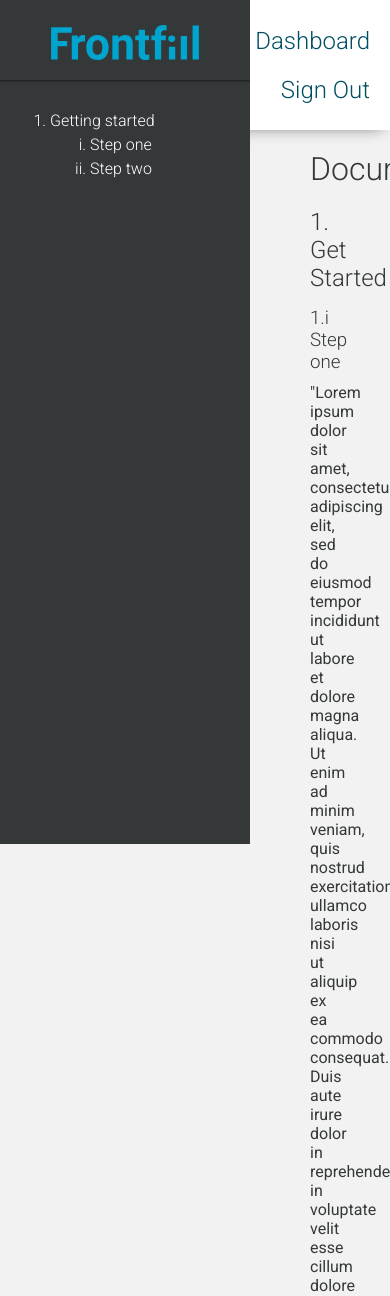
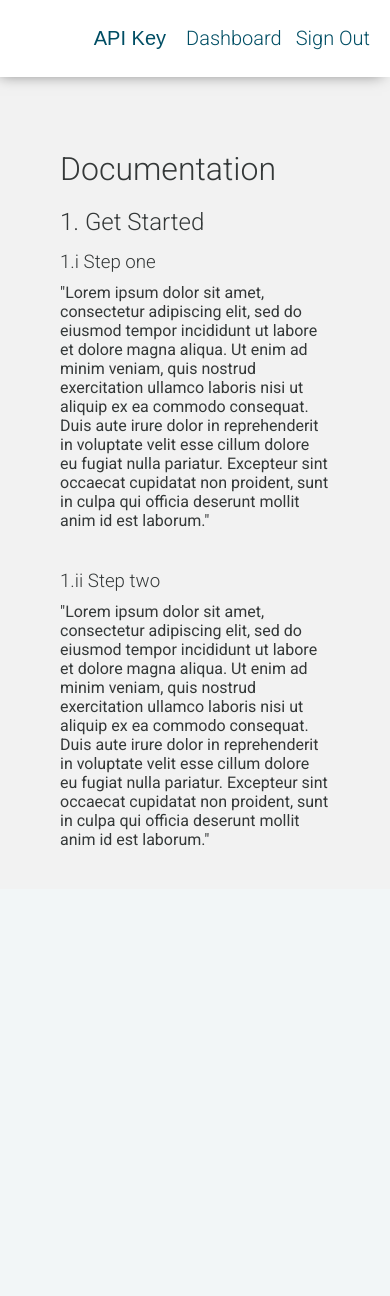
Before and after one commit to CamillaVoss/frontfill, a PHP site: page /documentation.php in a window 390 px wide; the page is wider, and only the part inside the window is pictured. Shown: the top 1296 px of that part. After the commit the page ends 846 px from the top of that part, so only its background shows below. Run offline with PHP 8.4, Linux system fonts and the light colour scheme; the visitor is signed in with stand-in values (Sample User, id 1); tables that the repository leaves empty or names only in its code hold one stand-in row (values such as "Sample post").

Commit message:
Made responsive

```diff
--- a/app/include/modals.php
+++ b/app/include/modals.php
@@ -26,7 +26,7 @@
 	<div class="modal-content">
 		<h2>Create section</h1>
 		<form action="<?php echo htmlspecialchars($_SERVER['PHP_SELF']) . '?' . htmlspecialchars($_SERVER['QUERY_STRING']); ?>" method="POST">
-			<input name="title"  placeholder="Section Title (must be unique)" class="section-title">
+			<input name="title"  placeholder="Section Title (must be unique)" class="section-title" autofocus>
 			<div class="two-buttons">
 			    <button type="submit" name="addSection" value="addSection" class="CTA-btn filled">Save</button>
 	        	<button class="CTA-btn outlined close-create-section-modal">Cancel</button>
--- a/app/include/scripts.php
+++ b/app/include/scripts.php
@@ -78,4 +78,11 @@
 	    document.getElementsByClassName("delete-item-modal")[0].style.display = "none";
 	});
 }
+
+
+// Open section bar
+$( ".menu" ).click(function() {
+	$(".sidebar").slideToggle();
+});
+
 </script>
--- a/app/index.php
+++ b/app/index.php
@@ -68,6 +68,9 @@
 
         	<div class="content <?php if (!empty($sections)) {echo 'not-empty';}; ?>">
         		<nav class="navigation">
+        			<div class="navigation-left">
+        				<button class="menu">&#9776;</button>
+        			</div>
 		        	<div class="navigation-right">
 		            	<ul>
 			             	<li><a href="documentation.php">Documentaion</a></li>
--- a/app/signin.php
+++ b/app/signin.php
@@ -29,7 +29,7 @@
                         $_SESSION['create_succes'] = false;
                         ?>
                         <div class="form-group">
-                            <input type="email" name="email" placeholder="Email" required>
+                            <input type="email" name="email" placeholder="Email" required autofocus>
                         </div>
 
                         <div class="form-group">
--- a/app/signup.php
+++ b/app/signup.php
@@ -21,7 +21,7 @@
 						<h1>Create new user</h1>
 
 						<div class="form-group">
-		                	<input type="email" name="email" placeholder="Email" required>
+		                	<input type="email" name="email" placeholder="Email" required autofocus>
 		                </div>
 
 		                <div class="form-group">
--- a/app/style.css
+++ b/app/style.css
@@ -113,6 +113,7 @@
   display: -ms-flexbox;
   display: flex; }
   .dashboard .sidebar {
+    display: box;
     background-color: #343838;
     -webkit-box-flex: 0;
     -ms-flex-positive: 0;
@@ -121,7 +122,8 @@
     position: fixed;
     top: 0;
     bottom: 0;
-    z-index: 1; }
+    z-index: 1;
+    overflow-y: scroll; }
     .dashboard .sidebar .sidebar-logo {
       height: 35px;
       width: 150px;
@@ -322,6 +341,35 @@
       -ms-transform: scale(1.2);
       transform: scale(1.2); }
 
+@media only screen and (max-width: 700px) {
+  .dashboard .sidebar {
+    display: none; }
+  .dashboard .content .navigation .navigation-left {
+    display: block; }
+  .dashboard .content .content-area {
+    margin-left: 0; }
+    .dashboard .content .content-area .alert {
+      width: 100%; } }
+
+@media only screen and (max-width: 465px) {
+  .dashboard .content .navigation {
+    display: block; }
+    .dashboard .content .navigation .navigation-left {
+      padding-right: 0; }
+    .dashboard .content .navigation .navigation-right {
+      padding-left: 0;
+      margin-right: 15px; }
+      .dashboard .content .navigation .navigation-right ul {
+        padding-left: 0; }
+        .dashboard .content .navigation .navigation-right ul li {
+          padding: 10px 5px; }
+          .dashboard .content .navigation .navigation-right ul li a {
+            font-size: 20px; }
+          .dashboard .content .navigation .navigation-right ul li button {
+            font-size: 20px; }
+  .dashboard .content .content-area .items .item .filled {
+    margin-bottom: 0; } }
+
 .sidebar .TOC {
   padding-top: 10px;
   padding-left: 10px;
@@ -344,6 +392,10 @@
       padding-bottom: 10px; }
     .dashboard .documentation .documentation-text p {
       padding-bottom: 40px; }
+
+@media only screen and (max-width: 700px) {
+  .dashboard .documentation .documentation-text {
+    margin-left: 0; } }
 
 .modal {
   position: fixed;
--- a/app/style.scss
+++ b/app/style.scss
@@ -180,6 +180,7 @@
 	display: flex;
 
 	.sidebar {
+		display: box;
 		background-color: $dark-grey;
 		flex-grow: 0;
 		min-width: 250px;
@@ -187,6 +188,7 @@
 	    top: 0;
 	    bottom: 0;
 	    z-index: 1;
+	    overflow-y: scroll;
 
 		.sidebar-logo {
 			height: 35px;
@@ -434,6 +462,85 @@
 	}
 }
 
+
+@media only screen and (max-width: 700px) {
+	.dashboard {
+
+		.sidebar {
+	    	display: none;
+	    }
+
+	    .content {
+
+	    	.navigation {
+
+	    		.navigation-left {
+	    			display: block;
+	    		}
+
+	    	}
+
+	    	.content-area {
+				margin-left: 0;
+
+				.alert {
+					width: 100%;
+				}
+	    	}
+	    }
+	}
+}
+
+
+@media only screen and (max-width: 465px) {
+	.dashboard {
+
+	    .content {
+
+	    	.navigation {
+	    		display: block;
+
+	    		.navigation-left {
+	    			padding-right: 0;
+	    		}
+
+	    		.navigation-right {
+	    			padding-left: 0;
+	    			margin-right: 15px;
+
+	    			ul {
+						padding-left: 0;
+
+						li {
+							padding: 10px 5px;
+							a {
+								font-size: 20px;
+							}
+
+							button {
+								font-size: 20px;
+							}
+
+						}
+					}
+	    		}
+	    	}
+
+	    	.content-area {
+
+	    		.items {
+
+	    			.item {
+
+	    				.filled {
+	    					margin-bottom: 0;
+	    				}
+	    			}
+	    		}
+	    	}
+	    }
+	}
+}
 
 
 //////////////////////////
@@ -474,6 +581,18 @@
 
 			p {
 				padding-bottom: 40px;
+			}
+		}
+	}
+}
+
+@media only screen and (max-width: 700px) {
+	.dashboard {
+
+		.documentation {
+
+			.documentation-text {
+				margin-left: 0;
 			}
 		}
 	}
--- a/landingpage/index.php
+++ b/landingpage/index.php
@@ -25,7 +25,7 @@
         <div class="hero">
         	<div class="hero-left">
         		<h1>It is time to make your <strong>static</strong> site <i>dynamic</i>!</h1>
-        		<h3>Spare the hassle of content management systems, and blah blah</h3>
+        		<h3>Spare the hassle of content management systems, and try this simple solution</h3>
         		<a href="#"><button class="CTA-btn">Try it now!</button></a>
         	</div>
         	<div class="hero-right">
```
Also changed, not shown: other parts of app/style.css (+26 -3 lines), other parts of app/style.scss (+44 -2 lines), app/include/db_functions.php (+37 -4 lines), app/api.php (line endings or trailing spaces).
